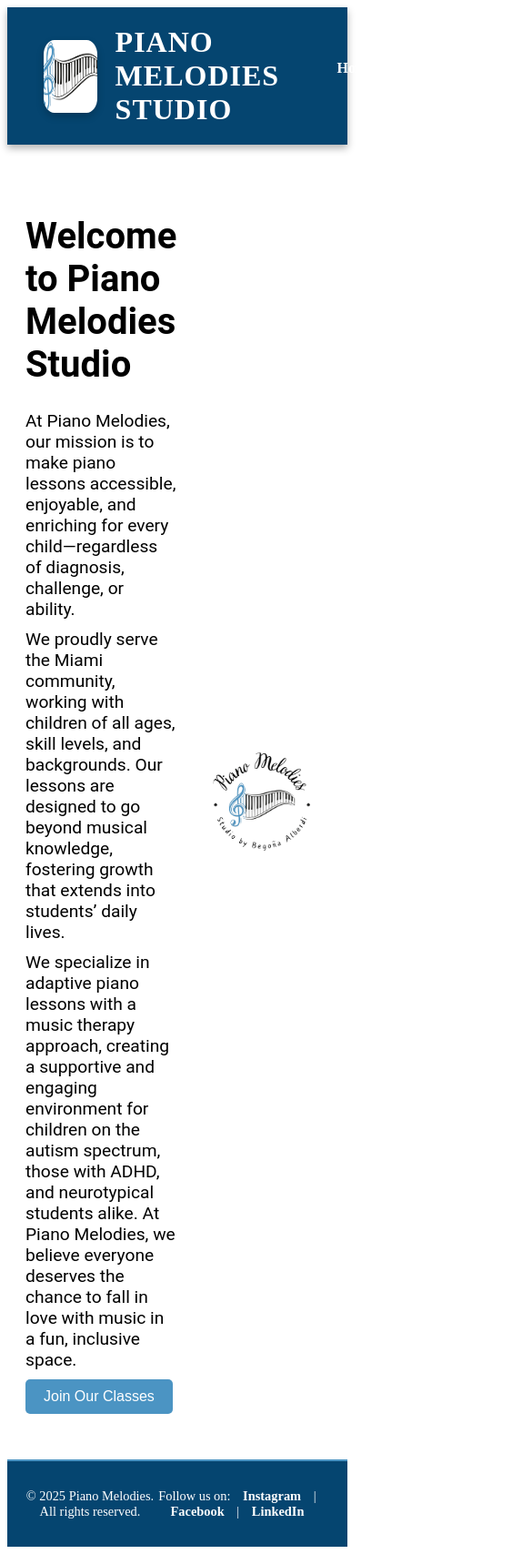
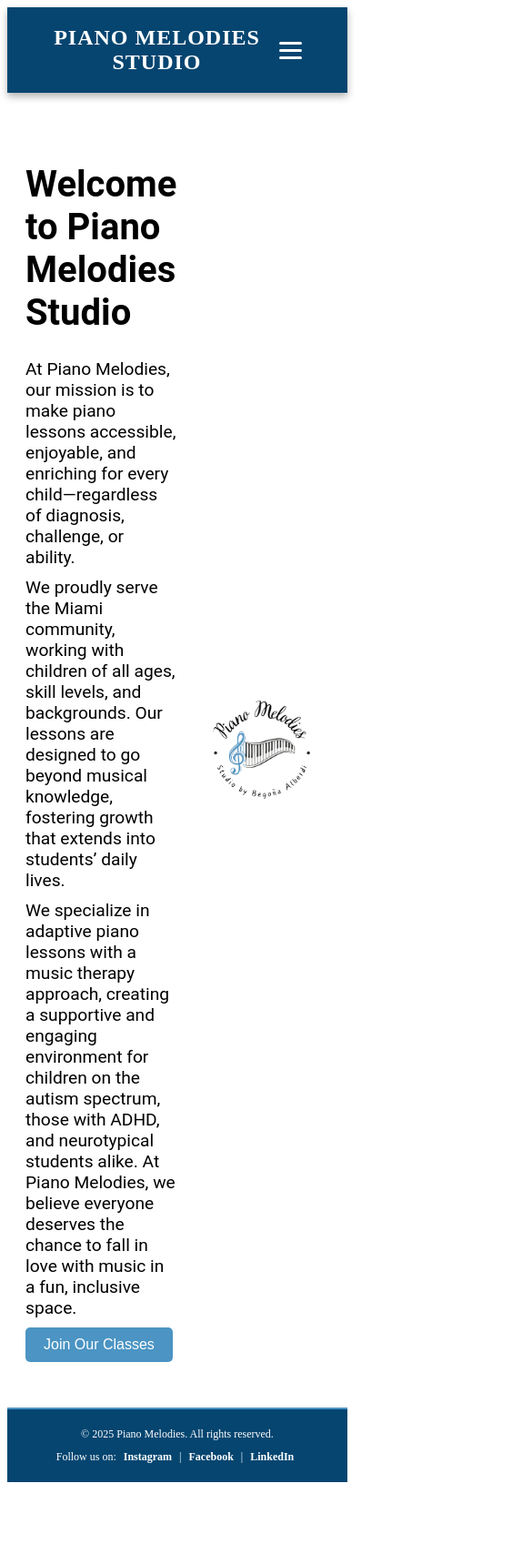
Before and after one commit to Patxi25/piano-melodies, a Next.js app: page / in a window 390 px wide. Shown: the top 1708 px of the page at 91% size, 585 px wide, since content can reach past the window. After the commit the page ends 1637 px from the top, so only its background shows below. Built offline with nearby package versions, Linux system fonts and the light colour scheme.

Commit message:
Updating the header and footers to make them responsive

```diff
--- a/src/app/components/footer/styles.module.css
+++ b/src/app/components/footer/styles.module.css
@@ -32,3 +32,30 @@
   margin: 10px 0;
   font-size: 0.9rem;
 }
+
+/* Responsive Styles */
+@media (max-width: 768px) {
+  .footerContent {
+    flex-direction: column;
+    text-align: center;
+  }
+
+  .footer p {
+    margin: 5px 0;
+    font-size: 0.8rem; /* Smaller font size for mobile */
+  }
+
+  .footer a {
+    margin: 0 5px; /* Reduce spacing for smaller screens */
+  }
+}
+
+@media (max-width: 480px) {
+  .footer {
+    padding: 15px 0; /* Reduce padding for extra-small screens */
+  }
+
+  .footer p {
+    font-size: 0.75rem; /* Even smaller font size */
+  }
+}
--- a/src/app/components/header/index.tsx
+++ b/src/app/components/header/index.tsx
@@ -1,8 +1,60 @@
+'use client';
+
+import React, { useState, useEffect, useRef } from 'react';
 import Link from 'next/link';
 import Image from 'next/image';
+import { usePathname } from 'next/navigation'; // Import usePathname
 import styles from './styles.module.css';
 
 export const Header: React.FC = () => {
+  const [menuOpen, setMenuOpen] = useState(false);
+  const navRef = useRef<HTMLDivElement>(null); // Ref for the navigation menu
+  const pathname = usePathname(); // Get the current pathname
+
+  const toggleMenu = () => {
+    setMenuOpen((prevState) => !prevState);
+  };
+
+  // Close the menu when clicking outside
+  useEffect(() => {
+    const handleClickOutside = (event: MouseEvent) => {
+      if (
+        navRef.current &&
+        !navRef.current.contains(event.target as Node) // Check if the click is outside the nav
+      ) {
+        setMenuOpen(false); // Close the menu
+      }
+    };
+
+    document.addEventListener('mousedown', handleClickOutside);
+
+    // Cleanup the event listener on unmount
+    return () => {
+      document.removeEventListener('mousedown', handleClickOutside);
+    };
+  }, []);
+
+  // Close the menu when the screen resizes
+  useEffect(() => {
+    const handleResize = () => {
+      if (window.innerWidth > 768) {
+        setMenuOpen(false); // Close the menu on larger screens
+      }
+    };
+
+    window.addEventListener('resize', handleResize);
+
+    // Cleanup event listener on component unmount
+    return () => {
+      window.removeEventListener('resize', handleResize);
+    };
+  }, []);
+
+  // Close the menu when the pathname changes
+  useEffect(() => {
+    setMenuOpen(false); // Close the menu on route change (pathname change)
+  }, [pathname]);
+
   return (
     <header className={styles.header}>
       <div className={styles.logoTitleContainer}>
@@ -16,7 +68,19 @@ export const Header: React.FC = () => {
         </div>
         <h1 className={styles.title}>Piano Melodies Studio</h1>
       </div>
-      <nav>
+      <button
+        className={styles.hamburger}
+        onClick={toggleMenu}
+        aria-label="Toggle Menu"
+      >
+        <span className={styles.hamburgerBar}></span>
+        <span className={styles.hamburgerBar}></span>
+        <span className={styles.hamburgerBar}></span>
+      </button>
+      <nav
+        ref={navRef} // Attach the ref to the nav element
+        className={`${styles.nav} ${menuOpen ? styles.navOpen : ''}`}
+      >
         <ul className={styles.navList}>
           <li className={styles.navItem}>
             <Link href="/">Home</Link>
--- a/src/app/components/header/styles.module.css
+++ b/src/app/components/header/styles.module.css
@@ -1,11 +1,13 @@
+/* Header styles */
 .header {
   display: flex;
   align-items: center;
   justify-content: space-between;
   padding: 20px 40px;
-  background-color: #054570;;
+  background-color: #054570;
   color: white;
   box-shadow: 0 4px 8px rgba(0, 0, 0, 0.3);
+  position: relative;
 }
 
 .logoTitleContainer {
@@ -20,14 +22,14 @@
   justify-content: center;
   width: 110px;
   height: 80px;
-  border-radius: 20%; /* Optional for a circular background */
+  border-radius: 20%;
   overflow: hidden;
   background-color: white;
   box-shadow: 0 4px 8px rgba(0, 0, 0, 0.2);
 }
 
 .title {
-  font-size: 2rem; /* Adjust for balance with the logo */
+  font-size: 2rem;
   font-family: 'Playfair Display', serif;
   margin: 0;
   color: white;
@@ -36,12 +38,19 @@
   font-weight: 700;
 }
 
+.nav {
+  display: flex; /* Always visible on larger screens */
+  gap: 30px;
+  list-style: none;
+  margin: 0;
+}
+
 .navList {
   display: flex;
   gap: 30px;
-  list-style: none;
+  list-style: none; /* Removes bullet points */
   padding: 0;
-  margin: 0;
+  align-items: center;
 }
 
 .navItem a {
@@ -58,3 +67,60 @@
   color: #4B94C3;
   border-bottom: 2px solid #4B94C3;
 }
+
+/* Hamburger menu styles */
+.hamburger {
+  display: none; /* Hide by default on larger screens */
+  flex-direction: column;
+  gap: 5px;
+  background: none;
+  border: none;
+  cursor: pointer;
+  padding: 10px;
+}
+
+.hamburgerBar {
+  width: 25px;
+  height: 3px;
+  background-color: white;
+  border-radius: 2px;
+}
+
+/* Mobile styles */
+@media (max-width: 768px) {
+  .nav {
+    display: none; /* Hidden by default on smaller screens */
+    flex-direction: column;
+    background-color: #054570;
+    position: absolute;
+    top: 100%;
+    left: 0;
+    width: 100%;
+    padding: 10px 0;
+    box-shadow: 0 4px 8px rgba(0, 0, 0, 0.3);
+    z-index: 1000;
+  }
+
+  .navOpen {
+    display: flex; /* Shown when the menu is toggled */
+  }
+
+  .navList {
+    flex-direction: column;
+    gap: 15px;
+    align-items: center;
+  }
+
+  .hamburger {
+    display: flex; /* Show hamburger on smaller screens */
+  }
+
+  .title {
+    font-size: 1.5rem;
+    text-align: center;
+  }
+
+  .logoContainer {
+    display: none; /* Hide the logo */
+  }
+}
```
